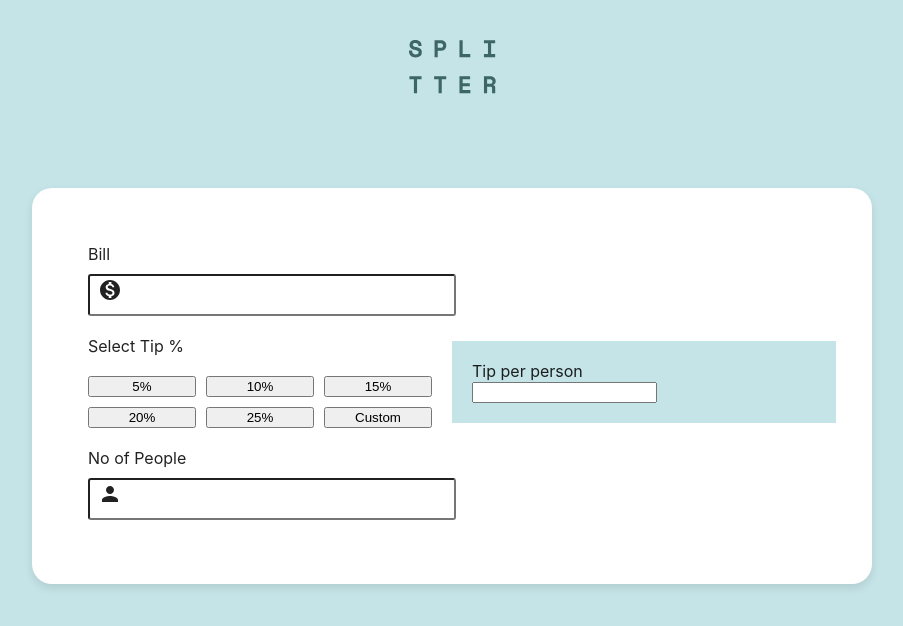
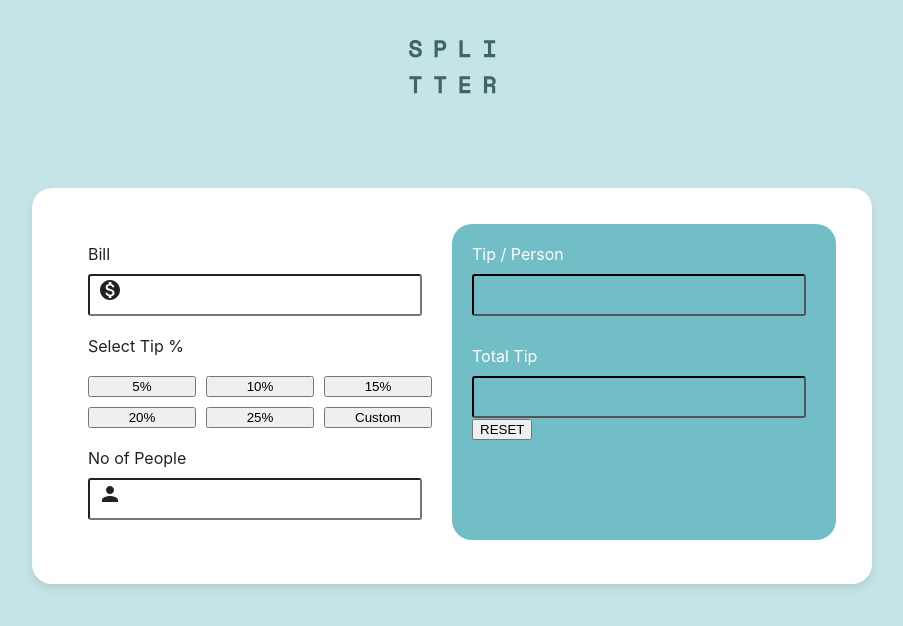
Before and after one commit to deepj98/Tip_calculator, a React (Create React App) app in the folder frontend/: page / in a window 1280 px wide. Shown: the top 626 px of the page, without its empty margins (188-1091 px from the left). Built offline with nearby package versions, Linux system fonts and the light colour scheme.

Commit message:
Updated UI

```diff
--- a/frontend/src/components/dashboard.js
+++ b/frontend/src/components/dashboard.js
@@ -4,10 +4,6 @@
 import splitwiser_logo from '/Users/deepshah/Deep_documents/TipApp/frontend/src/assets/splitwiser_logo.svg'
 import MonetizationOnIcon from '@mui/icons-material/MonetizationOn';
 import PersonIcon from '@mui/icons-material/Person';
-
-
-
-
 
 const Dashboard = () => (
     <div style={styles.container}>
@@ -45,19 +41,24 @@
                             <PersonIcon style={styles.leftIcon}/>
                         <input style={styles.leftInput} type='number' id='noOfpeople' />
                         </div>
+                    </div>
+
+                    <div style={styles.rightContent}>
+
+                                <label style={{display: 'block', color:'white'}} htmlFor='calcTipPP'>Tip / Person </label>
+                                <input style={styles.rightInput} type='text' id='calcTipPP' readOnly />
+
+                                <label style={{display:'block', color:'white', marginTop:'30px'}} htmlFor='totalTip'>Total Tip</label>
+                                <input style={styles.rightInput} type='text' id='totalTip' readOnly />
+
+                                <button>RESET</button>
 
                     </div>
 
-                    <div style={styles.rightContent}>
-                        <label style={{display: 'block'}} htmlFor='calcTipPP'>Tip per person</label>
-                        <input type='text' id='calcTipPP' readOnly />
-                    </div>
 
                 </form>
 
             </CardContent>
-
-
         </Card>
         </div>
 
@@ -89,24 +90,30 @@
         boxShadow: '0 4px 8px rgba(0, 0, 0, 0.1)',
         backgroundColor: '#ffffff',
         borderRadius: '20px',
+        display:'flex',
+        flexDirection:'column',
     },
 
    form: {
     display: 'flex',
     flexDirection:'columns',
-    alignItems: 'center',
+    alignItems: 'stretch',
+    height:'100%',
 
    },
     leftContent: {
+    flex:'1',
     padding:'20px',
-    width: '100%',
+    maxWidth:'360px',
+    width: '90%',
     textAlign: 'left',
+    borderRadius:'20px',
    },
 
    leftInput:{
     marginTop:'10px',
     textAlign: 'right',
-    width:'100%',
+    width:'90%',
     borderRadius:'3px',
     fontSize:'2vh',
     padding:'10px',
@@ -133,19 +140,32 @@
    },
 
 
-
    rightContent: {
+    flex:'1',
     padding:'20px',
-    width: '100%',
+    maxWidth:'360px',
+    width: '90%',
     textAlign: 'left',
-    backgroundColor: '#C5E4E7'
+    backgroundColor: '#71BEC6',
+    borderRadius:'20px',
    },
 
    rightInput:{
+    textAlign:'right',
+    backgroundColor:'#71BEC6',
+    width:'90%',
+    fontSize: '2vh',
+    borderRadius:'3px',
+    borderColor:'#000000',
+    marginTop:'10px',
+    padding:'10px',
+   },
 
+   rightButton:{
+    marginTop:'20px',
+    alignItems:'center',
 
    },
-
 
 }
 
```
